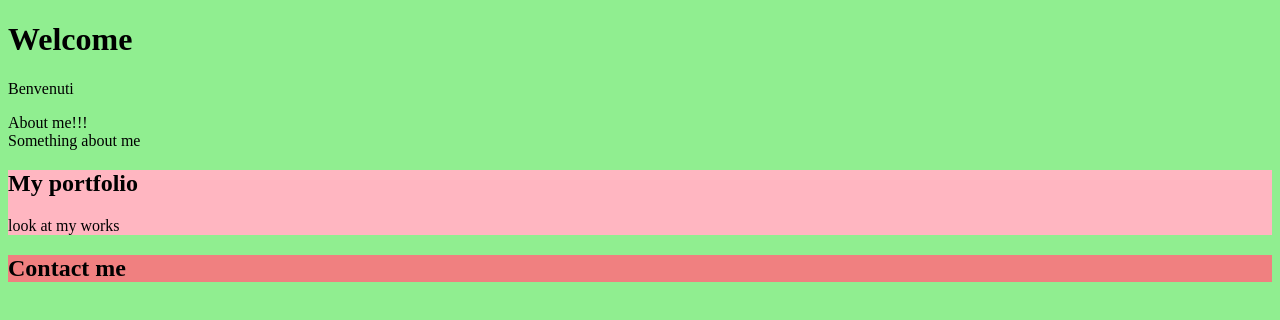
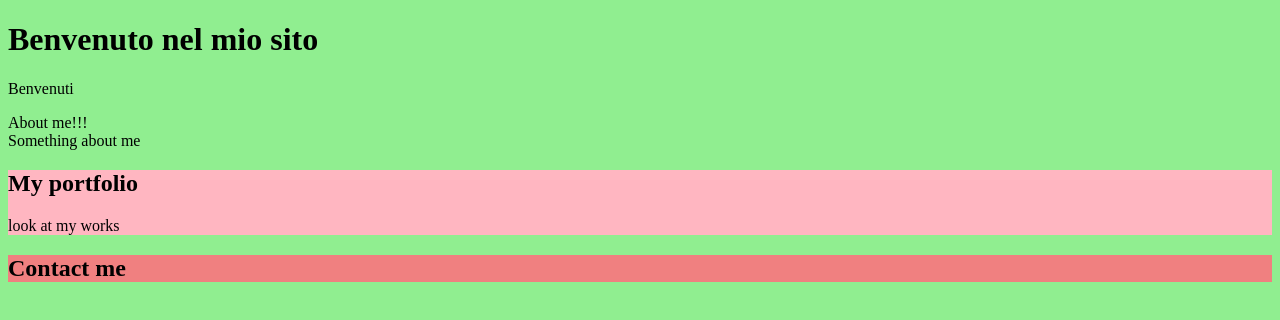
Before and after one commit to Luke0010/musa-my-project, a plain HTML site: page index.html in a window 1280 px wide. Drawn offline with Linux system fonts and the light colour scheme.

Commit message:
titolo italiano

```diff
--- a/index.html
+++ b/index.html
@@ -7,7 +7,7 @@
     <link rel="stylesheet" href="style.css">
 </head>
 <body>
-    <h1>Welcome</h1>
+    <h1>Benvenuto nel mio sito</h1>
     <p>Benvenuti</p>
     <section>
         About me!!!
```
